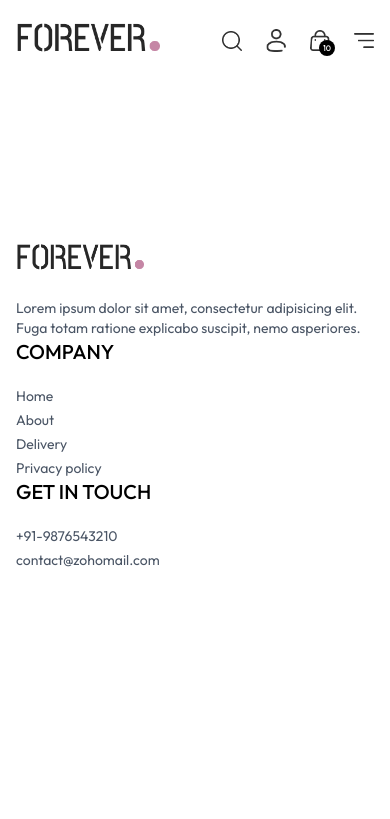
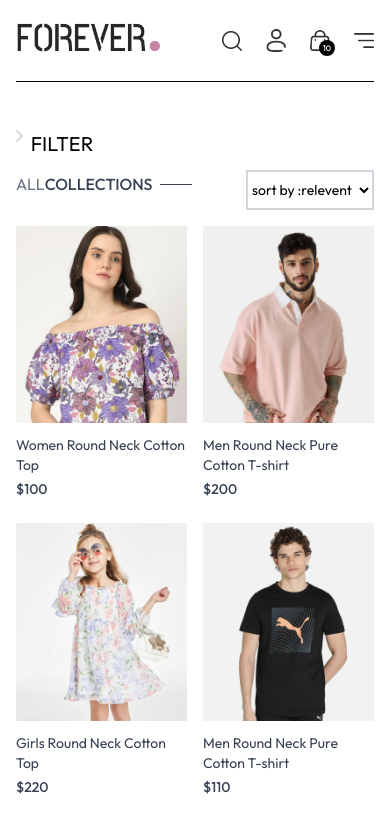
Before and after one commit to amitkumh9529/ECOMMERCE_WEB, a React (Vite) app in the folder frontend/: page /collection in a window 390 px wide. Shown: the top 819 px of the page. Built offline with nearby package versions, Linux system fonts and the light colour scheme; a web font is replaced by a local one.

Commit message:
Category Filter

```diff
--- a/frontend/src/components/Footer.jsx
+++ b/frontend/src/components/Footer.jsx
@@ -26,7 +26,13 @@
 
             </ul>
         </div>
-      </div>
+       </div>
+        <div>
+            <hr/>
+            <p className='py-5 text-sm text-center'>CopyRight 2025@forever.com-All Rights Reserved</p>
+
+        </div>
+
     </div>
   )
 }
--- a/frontend/src/pages/Collection.jsx
+++ b/frontend/src/pages/Collection.jsx
@@ -1,11 +1,99 @@
-import React from 'react'
+import React, { useContext, useEffect, useState } from 'react'
+import { ShopContext } from '../context/ShopContext';
+import { assets } from '../assets/assets';
+import ProductItem from '../components/ProductItem';
+import Title from '../components/Title';
 
-const Collection = () => {
+function Collection() {
+
+  const { products } = useContext(ShopContext);
+  const [showFilter, setShowFilter] = useState(false);
+  const [filterProducts,setFilterProducts] = useState([]);
+
+  useEffect(()=>{
+    setFilterProducts(products)
+  }, [])
+
+
+  const [category,setCategory] = useState([]);
+  const [Subcategory,setSubCategory] = useState([]);
+
+  const toggleCategory = (e) => {
+    if(category.includes(e.target.value)){
+      setCategory(prev =>prev.filter(item => item !== e.target.value ))
+    }
+    else{
+      setCategory(prev=>[...prev,e.target.value])
+    }
+  }
+
+  useEffect(()=>{
+    console.log(category);
+  },[category])
+
+
   return (
-    <div>
+    <div className='flex flex-col sm:flex-row gap-1 sm:gap-10 pt-10 border-t'>
+      {/*filter options*/}
+
+      <div className='min-w-60'>
+        <p onClick={()=>setShowFilter(!showFilter)}  className='my-2 text-xl flex item-center cursor-pointer gap-2'>
+          <img src={assets.dropdown_icon} className={`h-3 sm:hidden ${showFilter ? 'rotate-90':''}`} alt="" />FILTER</p>
+        {/*category filter*/}
+        <div className={`border border-gray-300 pl-5 py-3 mt-6 ${showFilter ?'':'hidden'} sm:block`}>
+          <p className='mb-3 text-sm font-medium'>CATEGORY</p>
+          <div className='flex flex-col gap-2 text-sm font-light text-gray-700'>
+            <p className='flex gap-2'>
+              <input onChange={toggleCategory} className='w-3' type="checkbox" value={'Men'}/> MEN</p>
+            <p className='flex gap-2'>
+              <input onChange={toggleCategory} className='w-3' type="checkbox" value={'Women'}/> WOMEN</p>
+            <p className='flex gap-2'>
+              <input onChange={toggleCategory} className='w-3' type="checkbox" value={'Kids'}/> KIDS</p>
+          </div>
+
+        </div>
+        {/*Subcategory filter*/}
+        <div className={`border border-gray-300 pl-5 py-3 my-5 ${showFilter ?'':'hidden'} sm:block`}>
+          <p className='mb-3 text-sm font-medium'>CATEGORY</p>
+          <div className='flex flex-col gap-2 text-sm font-light text-gray-700'>
+            <p className='flex gap-2'>
+              <input className='w-3' type="checkbox" value={'Topwear'}/> TOPWEAR</p>
+            <p className='flex gap-2'>
+              <input className='w-3' type="checkbox" value={'Bottomwear'}/> BOTTOMWEAR</p>
+            <p className='flex gap-2'>
+              <input className='w-3' type="checkbox" value={'Winterwear'}/> WINTERWEAR</p>
+          </div>
+
+        </div>
+
+      </div>
+
+      {/* Right side */}
+
+      <div className='flex-1'>
+        <div className='flex justify-between text-base sm:text-2xl mb-4'>
+          < Title text1 ={'ALL'} text2 ={'COLLECTIONS'} />
+          {/*product cart*/}
+          <select className='border-2 border-gray-300 text-sm py-2'>
+            <option value="relevent">sort by :relevent</option>
+            <option value="low-high">sort by :low-high</option>
+            <option value="high-low">sort by :high-low</option>
+          </select>
+        </div>
+        {/*Map products*/}
+
+        <div className='grid grid-cols-2 md:grid-cols-3 lg:grid-cols-4 gap-4 gap-y-6'>
+          {
+            filterProducts.map((item,index)=>(
+              < ProductItem key={index} name={item.name} id={item._id} price={item.price} image={item.image}/>
+            ))
+          }
+        </div>
+
+      </div>
 
     </div>
-  )
+  );
 }
 
 export default Collection
```
